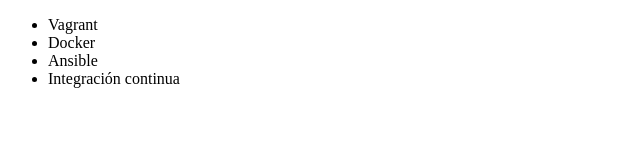
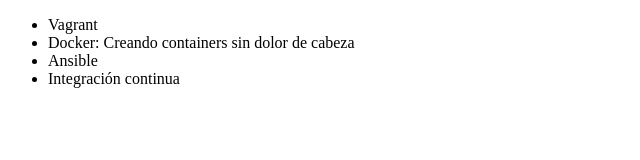
Before and after one commit to Jarsen-dev/Alura-git, a plain HTML site: page index.html in a window 1280 px wide. Shown: the whole page, without its empty margins (0-640 px from the left). Drawn offline with Linux system fonts and the light colour scheme.

Commit message:
Agregando Lista en titulo y mejor descripción en curso Docker

```diff
--- a/index.html
+++ b/index.html
@@ -2,12 +2,12 @@
 <html lang = "en">
 <head>
      <meta charset = "UTF-8">
-     <title> Cursos de DevOps de Alura </title>
+     <title>Lista de cursos de DevOps de Alura </title>
 </head>
 <body>
      <ul>
          <li> Vagrant </li>
-         <li> Docker </li>
+         <li> Docker: Creando containers sin dolor de cabeza </li>
          <li> Ansible </li>
          <li> Integración continua </li>
      </ul>
```
